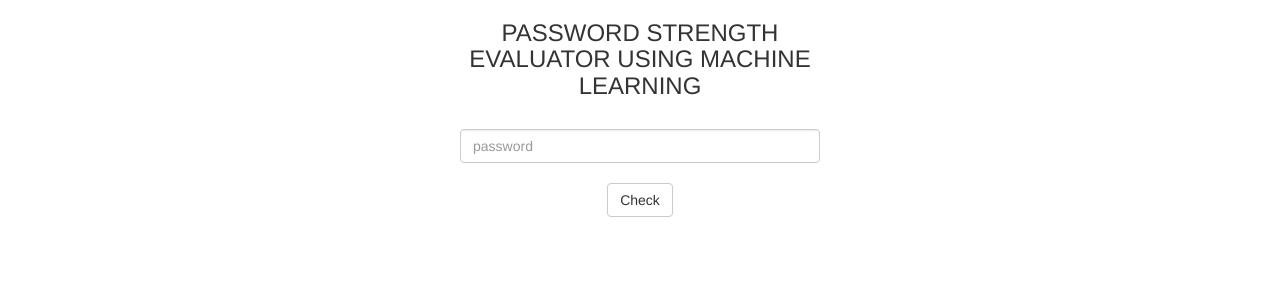
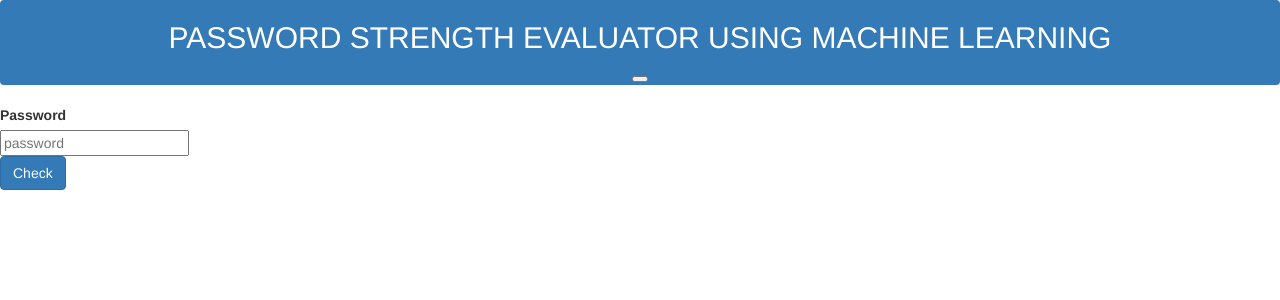
Before and after one commit to poojasahani10/Password-strength, a Flask app: template templates/main.html in a window 1280 px wide. Shown: the top 300 px of the page. Run offline with Flask 3, Linux system fonts and the light colour scheme; the template is opened without the code that fills it: most values are stand-ins (such as "Sample title", 1, 10 or a date in 2020); some libraries are stand-ins or nearby versions.

Commit message:
Update main.html

```diff
--- a/templates/main.html
+++ b/templates/main.html
@@ -7,47 +7,60 @@
     <title>Password Strength Recognition using Machine Learning</title>
 
     <!-- Bootstrap -->
-    <link href="{{ url_for('static', filename = '/css/bootstrap.min.css') }}" rel="stylesheet">
+    <link href="{{ url_for('static', filename = 'css/bootstrap.min.css') }}" rel="stylesheet">
+    <script src="/static/js/bootstrap.min.js"></script>
   </head>
   <body>
-    <div class="container">
-      <div class="row text-center">
-        <div class="col-md-4"></div>
-        <div class="col-md-4">
-          <h3>PASSWORD STRENGTH EVALUATOR USING MACHINE LEARNING</h3><br>
-          <form method="POST" class="form-group">
-            <input type="text" name="password" class="form-control" placeholder="password" value="{{ request.form.password }}"><br>
-            <button type="submit" name="submit" class="btn btn-default">Check</button>
-          </form>
-        </div><!-- ./col-md-4 -->
-        <div class="col-md-4"></div>
-      </div><!-- ./row -->
+    <nav class="navbar navbar-expand-lg navbar-light bg-primary mb-3" >
+        <div class="container-fluid text-center">
+       <h2 class=" mb-lg-4 mt-4"  href="#" >PASSWORD STRENGTH EVALUATOR USING MACHINE LEARNING</h2>
+        <button class="navbar-toggler" type="button" data-bs-toggle="collapse" data-bs-target="#navbarSupportedContent" aria-controls="navbarSupportedContent" aria-expanded="false" aria-label="Toggle navigation">
+          <span class="navbar-toggler-icon"></span>
+        </button>
+        <div class="collapse navbar-collapse" id="navbarSupportedContent">
+          <ul class="navbar-nav me-auto mb-5 mb-lg-4">
+          </ul>
+        </div>
+      </div>
+    </nav>
 
-      <div class="row text-center">
-        <div class="col-md-4"></div>
-        <div class="col-md-4">
+    <form class="d-flex justify-content-center align-items-center input-group-text mb-5" method="POST" >
+      <div class="mb-3 mt-4">
+      <div class="mb-3">
+        <label for="exampleInputPassword1" class="form-label">Password</label> <br>
+        <input type="text"  id="exampleInputPassword1" name="password" placeholder="password" value="{{ request.form.password }}">
+      </div>
+      <button type="submit" class="btn btn-primary">Check</button>
+    </form>
+
+      <div class="row text-center d-flex justify-content-center align-items-center input-group-text mt-4" >
+
           {% if (predicted == "Very Weak Password") %}
-                <h3><div class="label label-danger">{{ predicted }}</div></h3>
-                <p>It would take: {{ time_to_crack }} to crack this password</p>
+          <h3><div class="alert alert-warning" style="border: none;background-color: rgb(244, 240, 234);">{{ predicted }}</div></h3>
+                <p>Time to crack this password:</p><br>
+                <p><strong>{{ time_to_crack }}</strong></p>
                 <p><b>Review:</b>Oh dear your, using this password is like leaving your front door wide open. <br>
                 Your password is Very week because it only contains 8 or less characters </p>
-      {% endif %}
+       {% endif %}
 
           {% if (predicted == "Weak Password") %}
-                <h3><div class="label label-warning">{{ predicted }}</div></h3>
-                <p>It would take: {{ time_to_crack }} to crack this password</p>
-                <p><b>Review:</b> Your password is weak because it has no Special characters and number characters or Special characters and Uppercase characters</p>
+                <h3><div class="alert alert-warning" style="border: none;background-color: rgb(244, 240, 234);">{{ predicted }}</div></h3>
+                <p>Time to crack this password</p><br>
+                <p><strong>{{ time_to_crack }}</strong></p>
+                <h4 style="text-align: center;"><b>Review:</b> Your password is weak because it has no Special characters and number characters or <br> Special characters and Uppercase characters</h4>
           {% endif %}
 
           {% if (predicted == "Strong Password") %}
-                <h3><div class="label label-info">{{ predicted }}</div></h3>
-                <p>It would take: {{ time_to_crack }} to crack this password</p>
-                <p><b>Review:</b>  Your password is strong because it has Special characters and number characters or Special characters and Uppercase characters </p>
+          <h3><div class="alert alert-warning" style="border: none;background-color: rgb(244, 240, 234);">{{ predicted }}</div></h3>
+          <p>Time to crack this password</p><br>
+          <p><strong>{{ time_to_crack }}</strong></p>
+                <p><b>Review:</b>  Your password is strong because it has Special characters and number characters <br> or Special characters and Uppercase characters </p>
           {% endif %}
 
           {% if (predicted == "Very Strong Password") %}
-                <h3><div class="label label-success">{{ predicted }}</div></h3>
-                <p>It would take: {{ time_to_crack }} to crack this password</p>
+          <h3><div class="alert alert-warning" style="border: none;background-color: rgb(244, 240, 234);">{{ predicted }}</div></h3>
+          <p>Time to crack this password</p><br>
+          <p><strong>{{ time_to_crack }}</strong></p>
                 <p><b>Review:</b> Your password is very strong because it has both Uppercase characters, Special characters, number characters</p>
           {% endif %}
           <br>
@@ -75,7 +88,6 @@
             </div>
           </table>--><!-- ./table-->
         </div><!-- ./col-md-4 -->
-        <div class="col-md-4"></div>
       </div><!-- ./row -->
     </div><!-- ./container-->
     <!-- jQuery (necessary for Bootstrap's JavaScript plugins) -->
```
